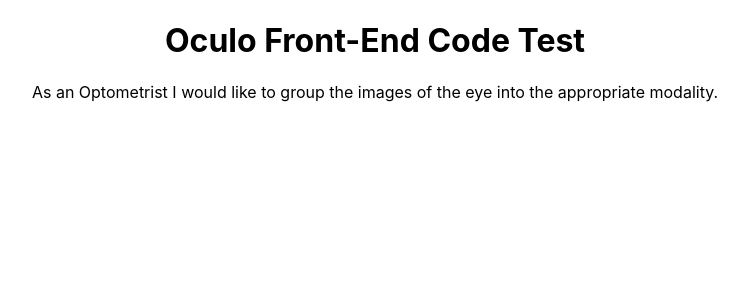
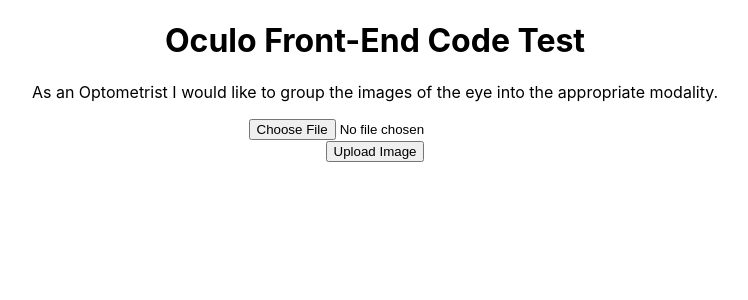
Before and after one commit to MishDF/oculo-code-test, a React (Create React App) app: page / in a window 1280 px wide. Shown: the top 300 px of the page, without its empty margins (265-1013 px from the left). Built offline with nearby package versions, Linux system fonts and the light colour scheme.

Commit message:
Added upload button & file picker

```diff
--- a/src/App.js
+++ b/src/App.js
@@ -1,4 +1,5 @@
 import './App.css';
+import UploadImage from './components/UploadImage'
 
 function App() {
   return (
@@ -6,6 +7,9 @@
       <h1>Oculo Front-End Code Test</h1>
       <p>As an Optometrist I would like to group the images of the eye into the appropriate modality.</p>
 
+      <div classname="Button container">
+        <UploadImage/>
+      </div>
 
 
     </div>
--- /dev/null
+++ b/src/components/UploadImage.js
@@ -0,0 +1,16 @@
+
+function UploadImage() {
+    return (
+        <div className="UploadImage">
+            <div className="filePicker">
+                <input type="file" accept="image/*" />
+                {/* add on change?? */}
+            </div>
+            <div className="UploadImageButton">
+                <button>Upload Image</button>
+            </div>
+        </div>
+    );
+}
+
+export default UploadImage;
```
Also changed, not shown: 1 other file (tests, documents, lock files or other folders).
